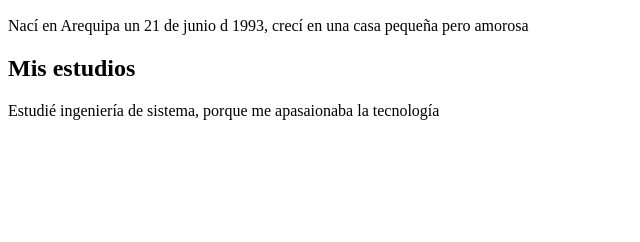
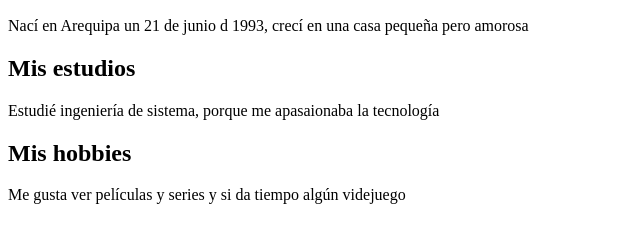
Before and after one commit to lnieblesm/miBiografia, a plain HTML site: page index.html in a window 1280 px wide. Shown: the part 110-352 px from the top of the page, without its empty margins (0-640 px from the left). Drawn offline with Linux system fonts and the light colour scheme.

Commit message:
agregado hobbies

```diff
--- a/index.html
+++ b/index.html
@@ -19,6 +19,10 @@
             <h2>Mis estudios</h2>
             <p>Estudié ingeniería de sistema, porque me apasaionaba la tecnología</p>
         </section>
+        <section>
+            <h2>Mis hobbies</h2>
+            <p>Me gusta ver películas y series y si da tiempo algún videjuego</p>
+        </section>
     </main>
 </body>
 </html>
```
